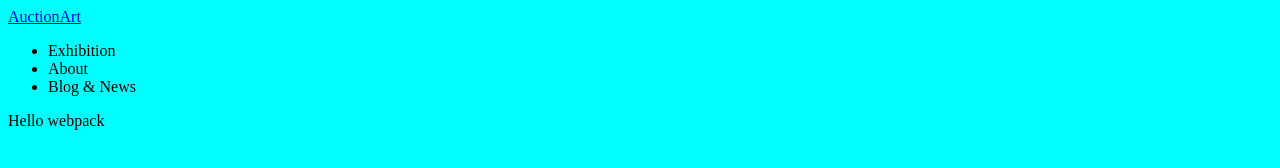
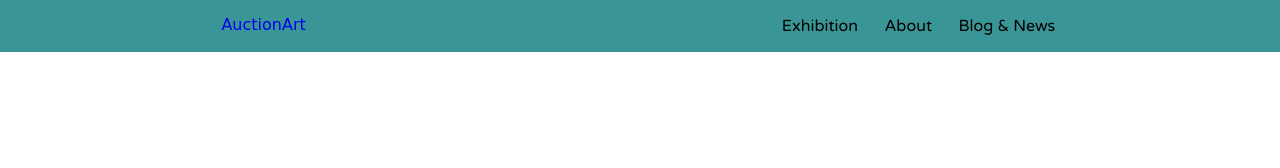
Before and after one commit to RolandM99/API-based-WebApp, a website built with webpack: page src/index.html in a window 1280 px wide. Built offline with nearby package versions, Linux system fonts and the light colour scheme; a web font is replaced by a local one.

Commit message:
Add style for the header

```diff
--- a/src/index.js
+++ b/src/index.js
@@ -1,10 +1 @@
-import _ from 'lodash';
 import './style.css';
-
-function component() {
-  const element = document.createElement('div');
-  // Lodash, now imported by this script
-  element.innerHTML = _.join(['Hello', 'webpack'], ' ');
-  return element;
-}
-document.body.appendChild(component());
--- a/src/style.css
+++ b/src/style.css
@@ -1,3 +1,33 @@
+@import url('https://fonts.googleapis.com/css2?family=Roboto:wght@300&family=Rubik+Beastly&family=Varela+Round&display=swap');
+
 body {
-  background-color: aqua;
+  margin: 0;
+  padding: 0;
 }
+
+.header-container {
+  position: fixed;
+  width: 100%;
+  background-color: rgb(58, 150, 150);
+}
+
+.navigation {
+  width: 100%;
+  display: flex;
+  justify-content: space-around;
+}
+
+.nav-list {
+  font-family: 'Varela Round', sans-serif;
+  width: 300px;
+  display: flex;
+  list-style: none;
+  justify-content: space-around;
+}
+
+.my-logo {
+  margin-left: 10px;
+  margin-top: 15px;
+  text-decoration: none;
+  font-family: 'Rubik Beastly', cursive;
+}
```
